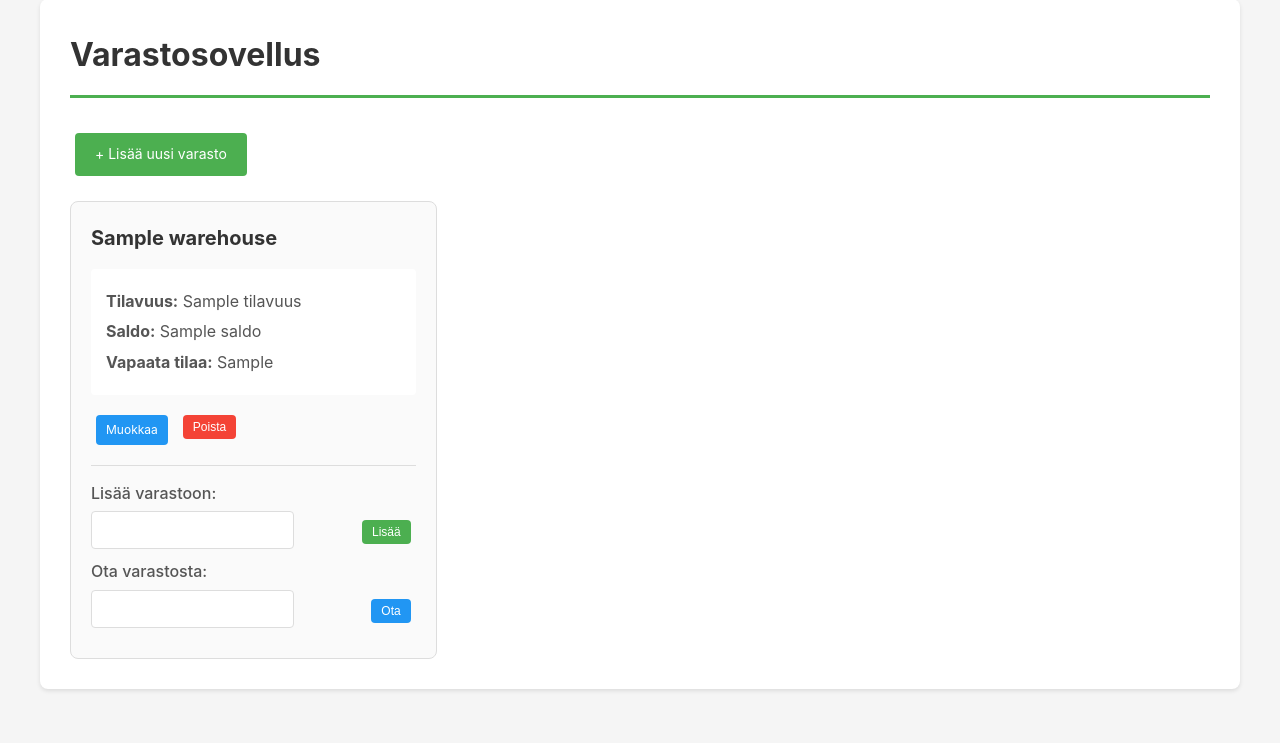
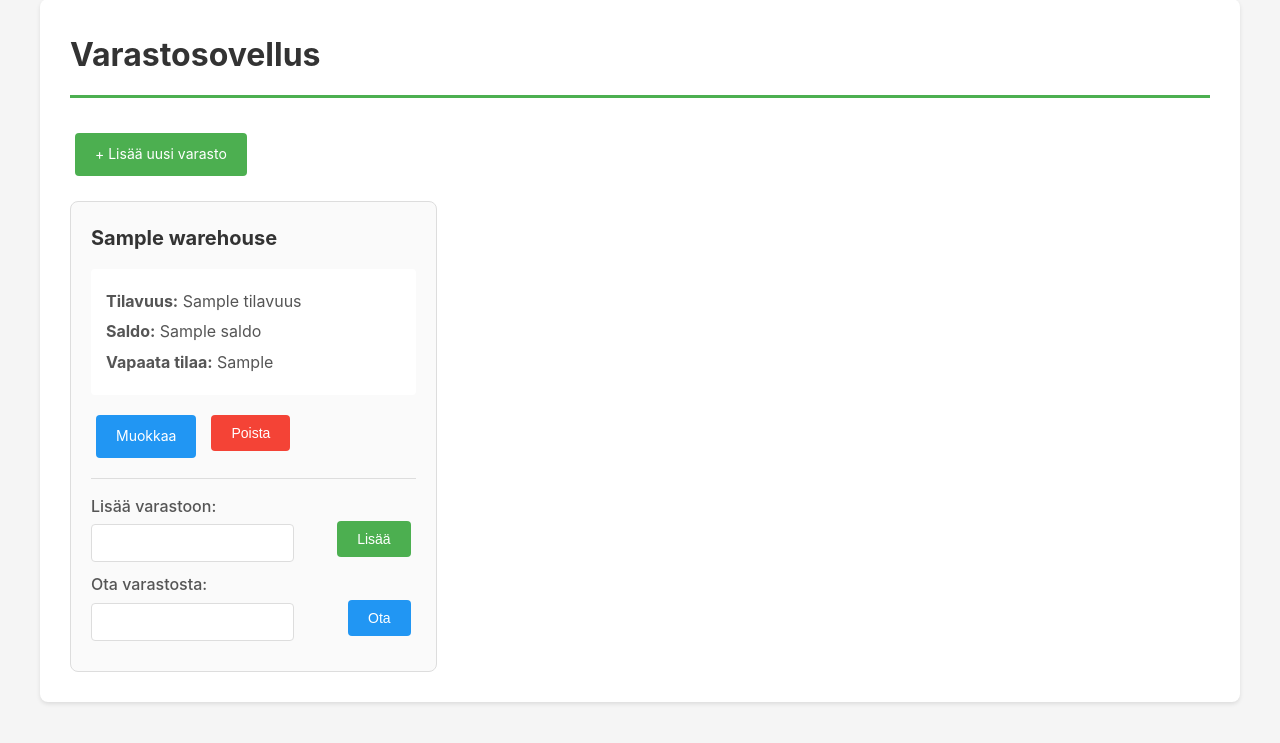
Before and after one commit to hr418/ohtuvarasto, a Flask app: template src/templates/index.html in a window 1280 px wide. Shown: the part 21-764 px from the top of the page. Run offline with Flask 3, Linux system fonts and the light colour scheme; the template is opened without the code that fills it: most values are stand-ins (such as "Sample title", 1, 10 or a date in 2020).

Commit message:
Make button sizing consistent across all UI elements
Co-authored-by: hr418 <106774681+hr418@users.noreply.github.com>

```diff
--- a/src/templates/index.html
+++ b/src/templates/index.html
@@ -22,10 +22,10 @@
             </div>
 
             <div class="warehouse-actions">
-                <a href="{{ url_for('edit_warehouse', warehouse_id=id) }}" class="btn btn-secondary btn-small">Muokkaa</a>
+                <a href="{{ url_for('edit_warehouse', warehouse_id=id) }}" class="btn btn-secondary">Muokkaa</a>
                 <form method="POST" action="{{ url_for('delete_warehouse', warehouse_id=id) }}" class="inline-form"
                       onsubmit="return confirm('Haluatko varmasti poistaa varaston {{ warehouse.name|e }}?');">
-                    <button type="submit" class="btn btn-danger btn-small">Poista</button>
+                    <button type="submit" class="btn btn-danger">Poista</button>
                 </form>
             </div>
 
@@ -35,7 +35,7 @@
                         <label for="add_maara_{{ id }}">Lisää varastoon:</label>
                         <input type="number" id="add_maara_{{ id }}" name="maara" step="0.01" min="0" required>
                     </div>
-                    <button type="submit" class="btn btn-small">Lisää</button>
+                    <button type="submit" class="btn">Lisää</button>
                 </form>
 
                 <form method="POST" action="{{ url_for('remove_content', warehouse_id=id) }}">
@@ -43,7 +43,7 @@
                         <label for="remove_maara_{{ id }}">Ota varastosta:</label>
                         <input type="number" id="remove_maara_{{ id }}" name="maara" step="0.01" min="0" required>
                     </div>
-                    <button type="submit" class="btn btn-secondary btn-small">Ota</button>
+                    <button type="submit" class="btn btn-secondary">Ota</button>
                 </form>
             </div>
         </div>
```
